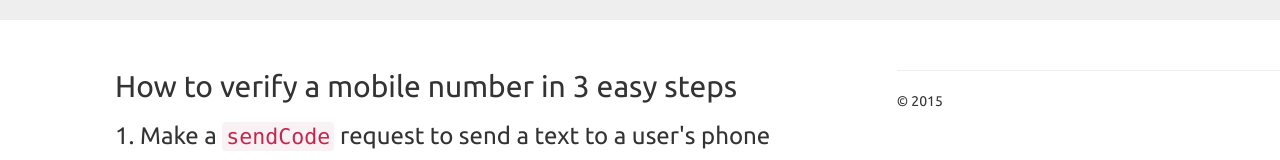
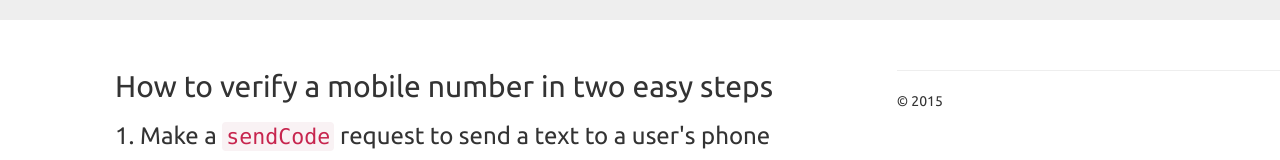
Before and after one commit to digitimate/digitimate, a website: page homepage.html in a window 1280 px wide. Shown: the part 276-436 px from the top of the page. Drawn offline with nearby package versions, Linux system fonts and the light colour scheme.

Commit message:
[Docs] 3 -> 2 steps

```diff
--- a/homepage.html
+++ b/homepage.html
@@ -56,7 +56,7 @@
         <div class="col-sm-8 blog-main">
 
           <div class="blog-post">
-            <h2 class="blog-post-title">How to verify a mobile number in 3 easy steps</h2>
+            <h2 class="blog-post-title">How to verify a mobile number in two easy steps</h2>
 
 
             <h3>1. Make a <code>sendCode</code> request to send a text to a user's phone</h3>
```
